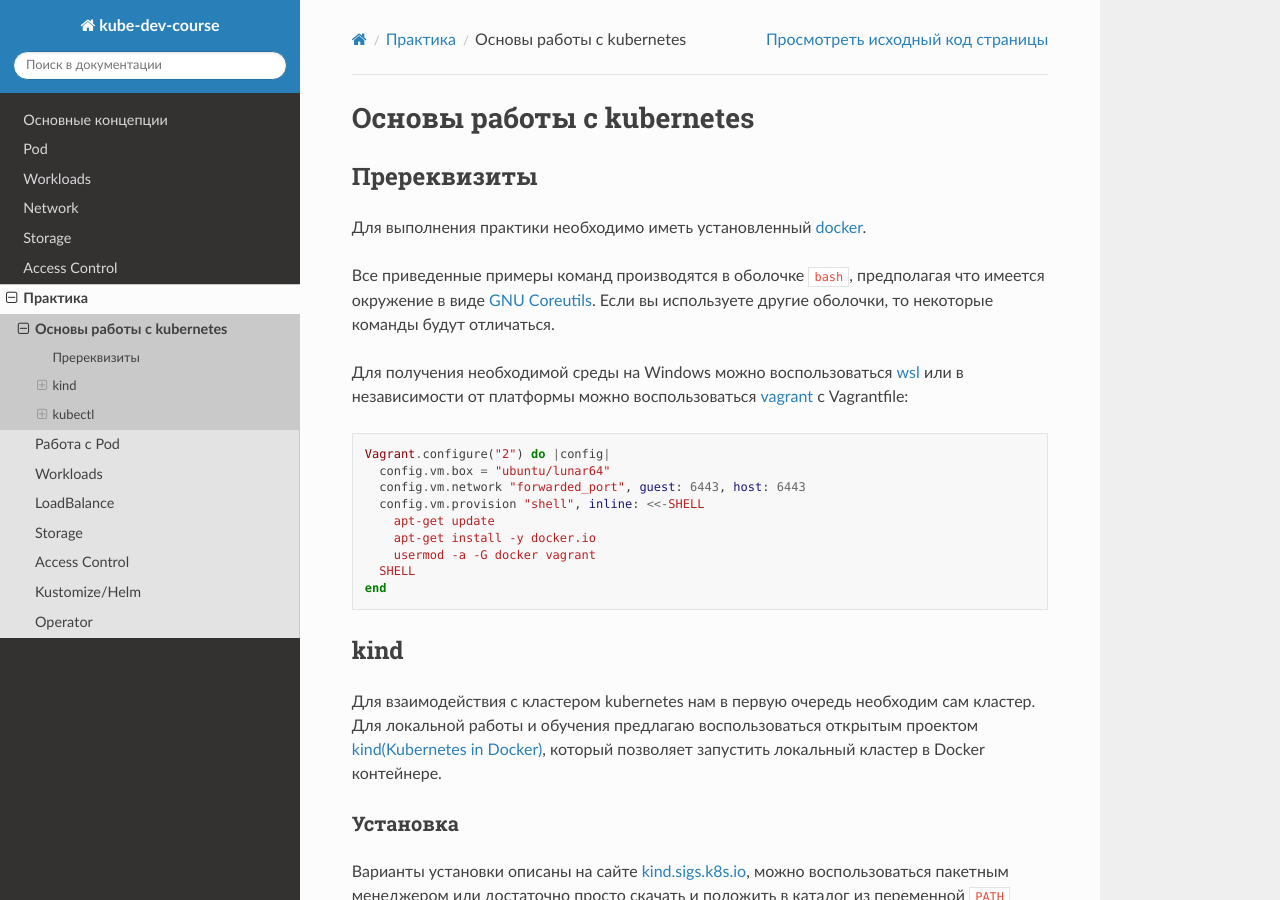
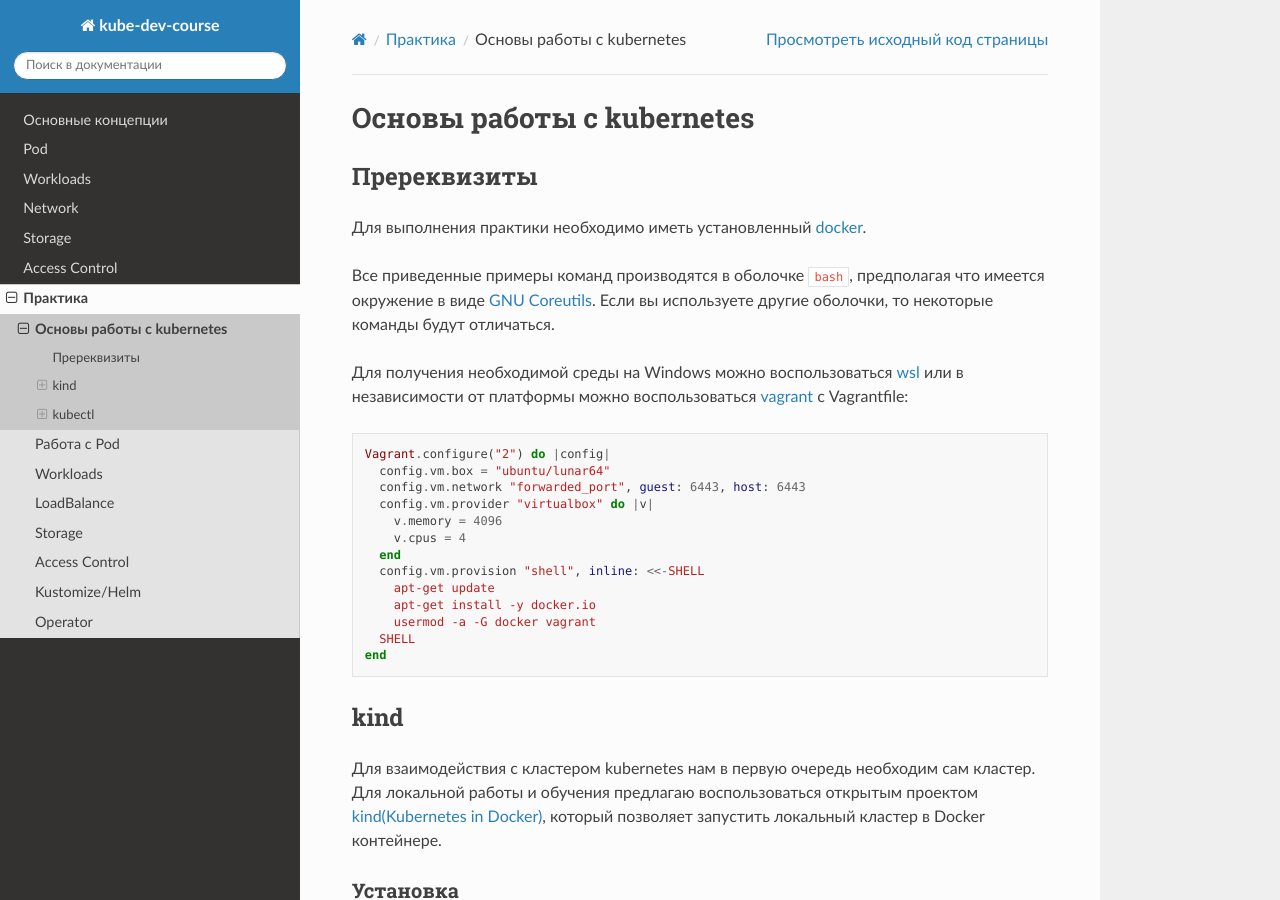
Before and after one commit to yudolevich/kube-dev-course, a Sphinx documentation site: the page built from docs/01_practice_core.md, in a window 1280 px wide and 900 px high. Built offline with Sphinx 7.4.7 and the Read the Docs theme 2.0.0, drawn with Linux system fonts in a browser that asks for light colours.

Commit message:
add vagrantfile to operator example, some fixes

```diff
--- a/docs/01_practice_core.md
+++ b/docs/01_practice_core.md
@@ -12,6 +12,10 @@
 Vagrant.configure("2") do |config|
   config.vm.box = "ubuntu/lunar64"
   config.vm.network "forwarded_port", guest: 6443, host: 6443
+  config.vm.provider "virtualbox" do |v|
+    v.memory = 4096
+    v.cpus = 4
+  end
   config.vm.provision "shell", inline: <<-SHELL
     apt-get update
     apt-get install -y docker.io
```
Also changed, not shown: docs/06_practice_accesscontrol.md (+1 -1 lines), 1 other file.
